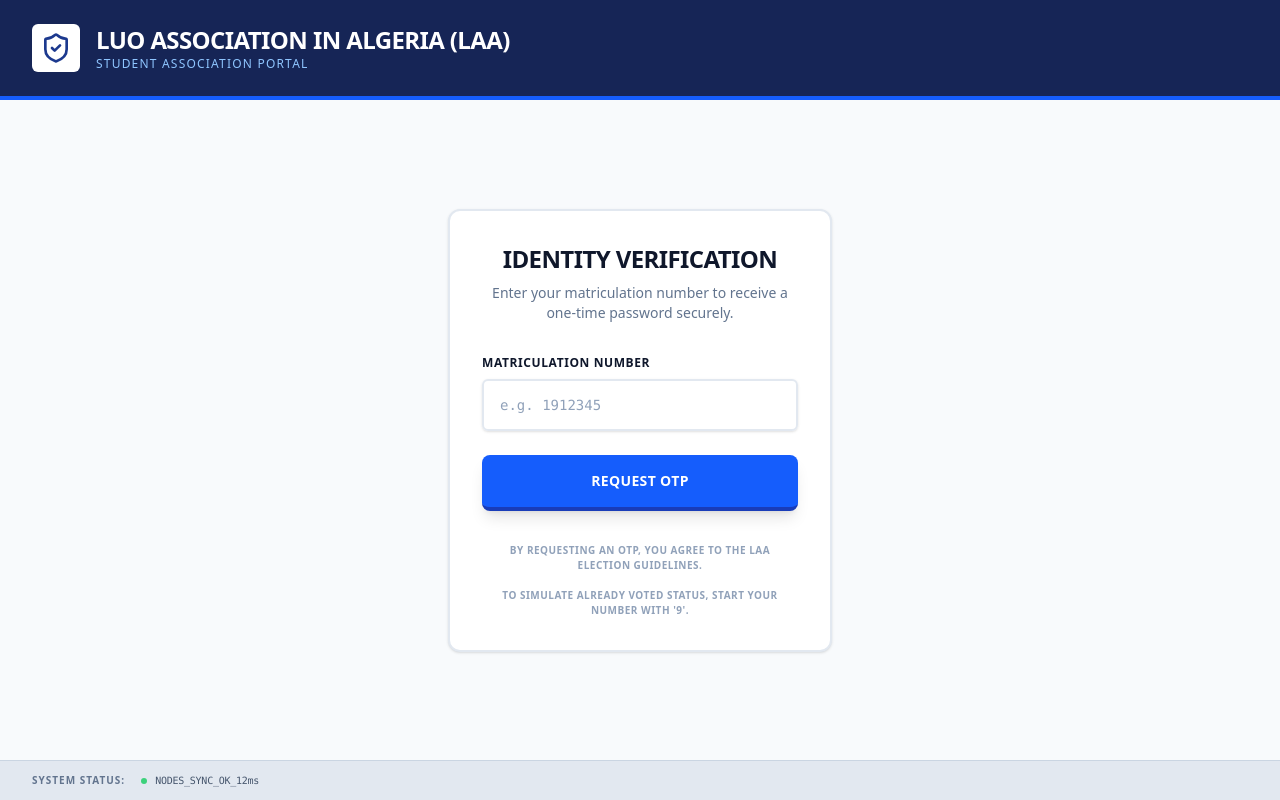
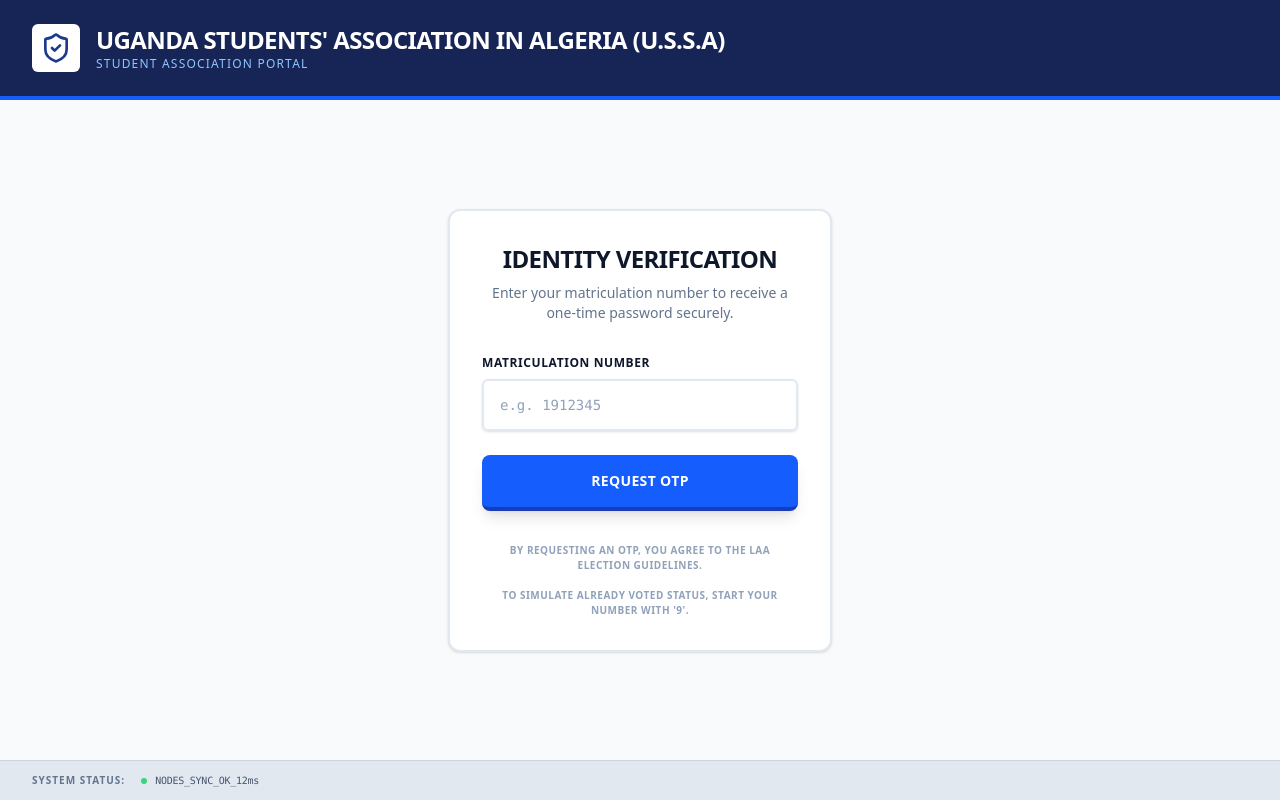
Before and after one commit to Innocebelz/ussa-voting-system, a React (Vite) app: page /login in a window 1280 px wide. Built offline with nearby package versions, Linux system fonts and the light colour scheme.

Commit message:
Rebranded UI from LAA to USAA

```diff
--- a/index.html
+++ b/index.html
@@ -3,7 +3,7 @@
   <head>
     <meta charset="UTF-8" />
     <meta name="viewport" content="width=device-width, initial-scale=1.0" />
-    <title>LAA Voting Portal</title>
+    <title>U.S.S.A Voting Portal</title>
   </head>
   <body>
     <div id="root"></div>
--- a/metadata.json
+++ b/metadata.json
@@ -1,5 +1,5 @@
 {
-  "name": "LAA Voting System",
+  "name": "U.S.S.A Voting System",
   "description": "A secure, mobile-responsive frontend for an International Student Association voting system.",
   "requestFramePermissions": [],
   "majorCapabilities": []
--- a/package.json
+++ b/package.json
@@ -1,5 +1,5 @@
 {
-  "name": "laa-voting-system",
+  "name": "USSA-voting-system",
   "private": true,
   "version": "0.0.0",
   "type": "module",
--- a/src/components/Layout.tsx
+++ b/src/components/Layout.tsx
@@ -41,7 +41,7 @@ const Layout: React.FC = () => {
                     </div>
 
                     <div>
-                        <h1 className="text-2xl font-bold tracking-tight uppercase">LUO ASSOCIATION IN ALGERIA (LAA)</h1>
+                        <h1 className="text-2xl font-bold tracking-tight uppercase">UGANDA STUDENTS' ASSOCIATION IN ALGERIA (U.S.S.A)</h1>
                         <p className="text-blue-300 text-xs font-medium tracking-widest uppercase">Student Association Portal</p>
                     </div>
                 </div>
```
Also changed, not shown: 1 other file (tests, documents, lock files or other folders).
